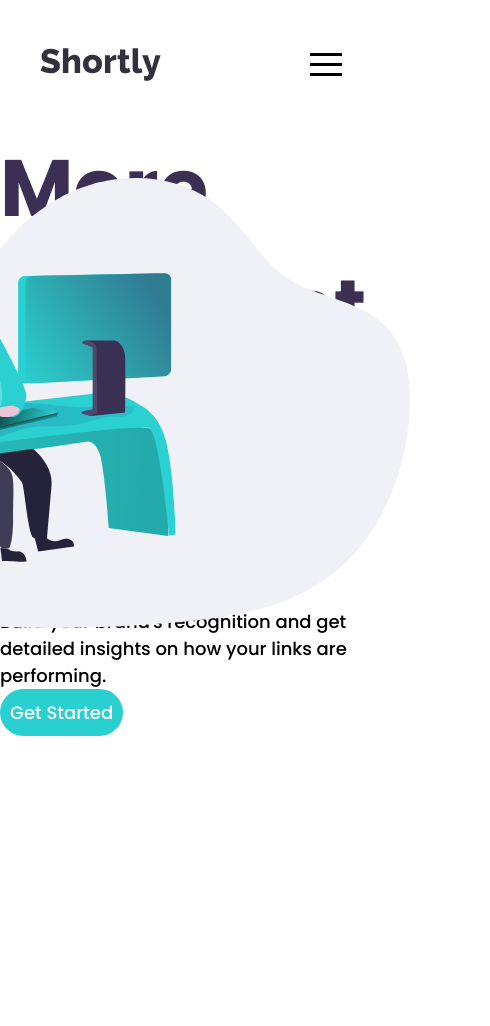
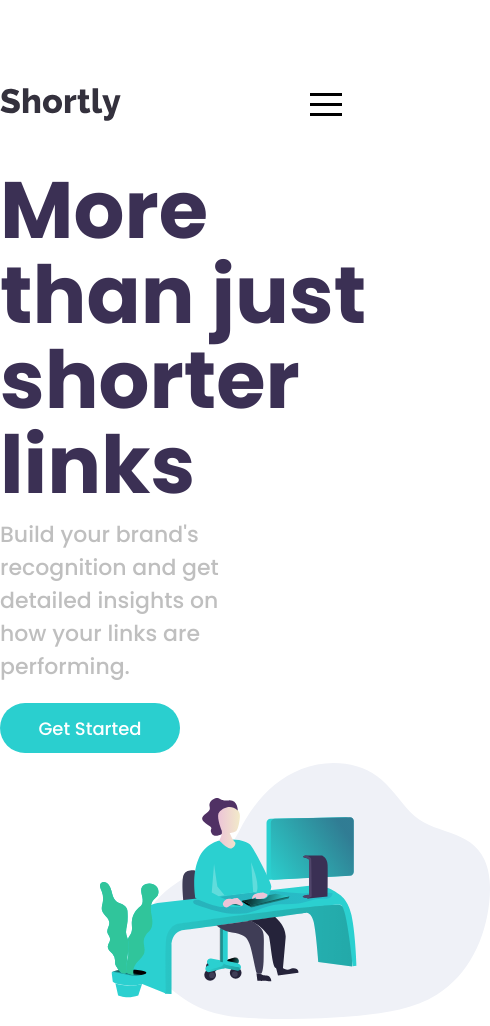
Before and after one commit to penguinboots/url-shortener, a React (Vite) app: page / in a window 390 px wide. Shown: the whole page, 490 px wide, since content can reach past the window. Before the commit the page ends 844 px from the top, so only its background shows below. Built offline with nearby package versions, Linux system fonts and the light colour scheme.

Commit message:
style Hero responsive behaviour

```diff
--- a/src/App.scss
+++ b/src/App.scss
@@ -67,13 +67,13 @@ button {
   display: flex;
   justify-content: space-between;
   font-weight: 600;
-  margin-top: 2rem;
   margin: auto;
+  margin-top: 4rem;
   .nav-left {
     display: flex;
     align-items: center;
     .logo {
-      margin: 4rem;
+      margin-right: 1rem;
     }
     .nav-menu-items {
       display: flex;
@@ -196,20 +196,62 @@ button {
 /*** Hero ***/
 
 .hero-wrapper {
-  overflow-x: hidden;
-}
-
-.hero-text {
   h1 {
     color: $base-dark-violet;
     font-weight: 700;
     font-size: 8rem;
+    line-height: 8.5rem;
+  }
+  p {
+    color: $neu-gray;
+    font-weight: 500;
+    font-size: 2.2rem;
+    width: 60%;
+    padding: 1rem 0;
+  }
+  button {
+    margin: 1rem 0;
+    width: 18rem;
+    height: 5rem;
+  }
+
+  @media only screen and (min-width: 320px) and (max-width: 767px) {
+    .hero-wrapper {
+      display: flex;
+      flex-direction: column;
+    }
+    .hero-banner {
+      overflow: hidden;
+      width: 100%;
+      transform: translateX(10rem);
+      margin-top: 0;
+    }
+    .hero-wrapper {
+      width: 100%
+    }
+  }
+  @media only screen and (min-width: 768px) and (max-width: 1024px) {
+    .hero-wrapper {
+      display: flex;
+      flex-direction: column;
+    }
+  }
+  @media only screen and (min-width: 1024px) {
+    .hero-wrapper {
+      width: 75%;
+      display: flex;
+    }
+    .hero-text {
+      z-index: 2;
+      margin-top: 12rem;
+      position: fixed;
+    }
+    .hero-banner {
+      padding-top: 5rem;
+      z-index: 1;
+      position: relative;
+      transform: translateX(80%);
+      max-height: 55rem;
+    }
   }
 }
-
-.hero-banner {
-  max-height: 50rem;
-  padding-top: 5rem;
-  position: fixed;
-  right: -20px;
-}
--- a/src/components/Hero.jsx
+++ b/src/components/Hero.jsx
@@ -3,16 +3,17 @@ import heroBanner from "../assets/illustration-working.svg";
 export default function Hero() {
   return (
     <div className="hero-wrapper">
-      <img className="hero-banner" src={heroBanner} />
-
       <div className="hero-text">
-        <h1>More than just shorter links</h1>
+        <h1>More than just</h1>
+        <h1>shorter links</h1>
         <p>
           Build your brand&#39;s recognition and get detailed insights on how
           your links are performing.
         </p>
         <button className="btn-main">Get Started</button>
       </div>
+
+      <img className="hero-banner" src={heroBanner} />
     </div>
   );
 }
```
